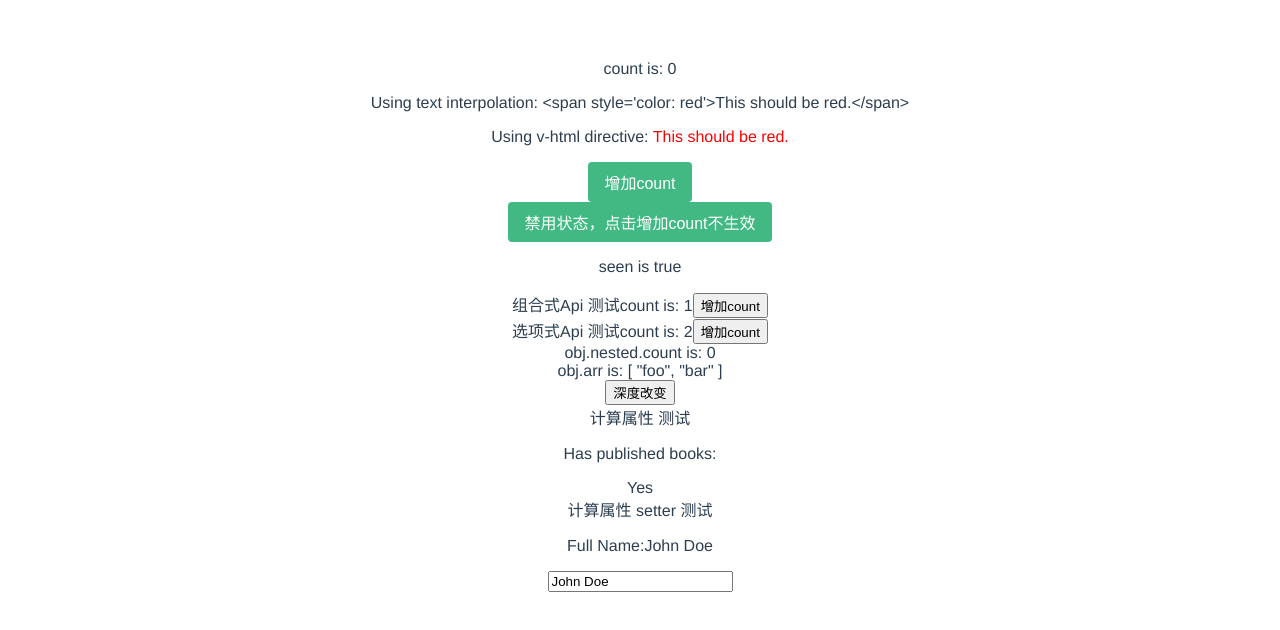
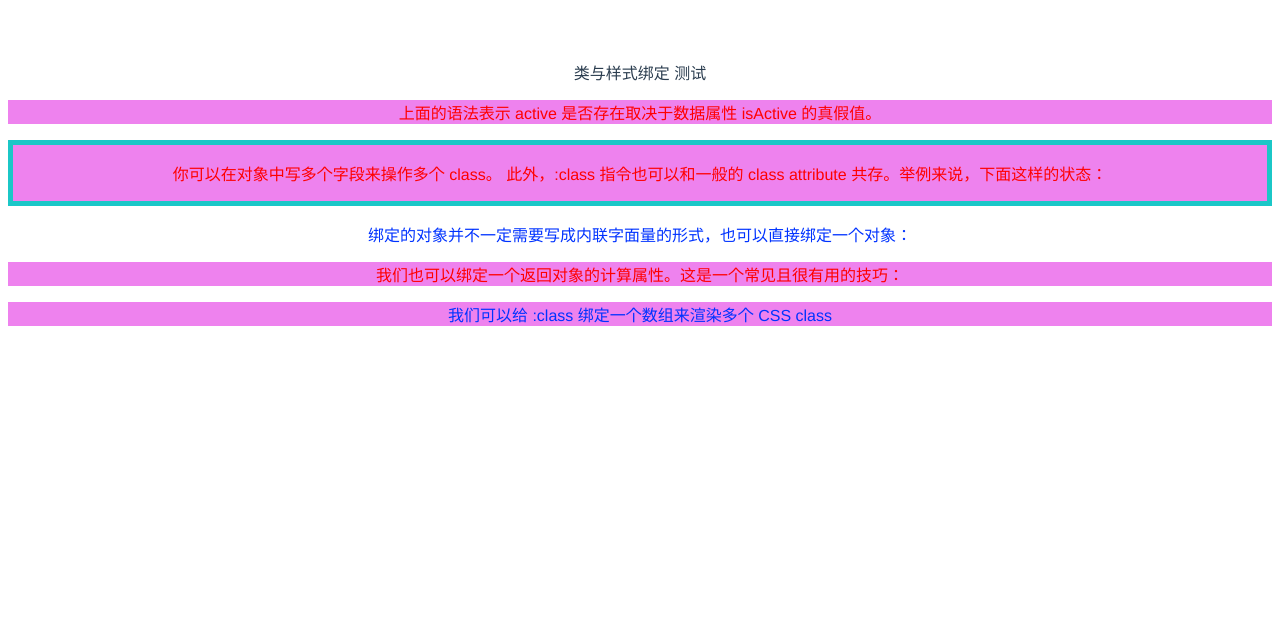
Before and after one commit to humanheima/vue-hello-world, a Vue app: page / in a window 1280 px wide. Shown: the top 630 px of the page. Built offline with nearby package versions, Linux system fonts and the light colour scheme.

Commit message:
基础:类与样式绑定

```diff
--- a/src/App.vue
+++ b/src/App.vue
@@ -1,31 +1,36 @@
+<!-- eslint-disable vue/no-unused-components -->
 
 <template>
-  <AppCounter></AppCounter>
+  <!-- <AppCounter></AppCounter> -->
 
   <div>
-    <TestCompositionApi></TestCompositionApi>
+    <!-- <TestCompositionApi></TestCompositionApi>
     <TestOptionApi></TestOptionApi>
-    <ComputeAttribute></ComputeAttribute>
+    <ComputeAttribute></ComputeAttribute> -->
+  </div>
+  <div>
+    <ClassStyleBind></ClassStyleBind>
   </div>
 </template>
 
 <script>
-import HelloWorld from './components/HelloWorld.vue'
+//import HelloWorld from './components/HelloWorld.vue'
 // eslint-disable-next-line
 import AppCounter from './components/AppCounter.vue'
 
 import TestCompositionApi from './components/TestCompositionApi.vue';
 import TestOptionApi from './components/TestOptionApi.vue';
 import ComputeAttribute from './components/ComputeAttribute.vue';
+import ClassStyleBind from './components/ClassStyleBind.vue';
 
 export default {
   name: 'App',
   components: {
-    HelloWorld,
     AppCounter,
     TestCompositionApi,
     TestOptionApi,
     ComputeAttribute,
+    ClassStyleBind,
   }
 }
 </script>
--- /dev/null
+++ b/src/components/ClassStyleBind.vue
@@ -0,0 +1,85 @@
+<script>
+
+export default {
+
+    data() {
+        return {
+            isActive: true,
+            hasError: false,
+            error: null,
+            classObject: {
+                active: false,
+                'text-danger': true
+            },
+            activeClass: 'active',
+            errorClass: 'text-danger'
+        }
+    },
+    computed: {
+        computedClassObject() {
+            return {
+                active: this.isActive && !this.error,
+                'text-danger': this.error && this.error.type === 'fatal'
+            }
+        }
+    },
+
+}
+
+</script>
+
+<template>
+    <div>
+        <span>类与样式绑定 测试</span>
+
+        <div v-bind:class="{ active: isActive }">
+            <p>上面的语法表示 active 是否存在取决于数据属性 isActive 的真假值。</p>
+        </div>
+
+        <div class="static" :class="{ active: isActive, 'text-danger': hasError }">
+
+            <p>你可以在对象中写多个字段来操作多个 class。
+                此外，:class 指令也可以和一般的 class attribute 共存。举例来说，下面这样的状态：</p>
+        </div>
+
+        <div>
+            <div v-bind:class="classObject">
+                <p>绑定的对象并不一定需要写成内联字面量的形式，也可以直接绑定一个对象：</p>
+
+            </div>
+        </div>
+
+
+            <div v-bind:class="computedClassObject">
+                <p>我们也可以绑定一个返回对象的计算属性。这是一个常见且很有用的技巧：</p>
+            </div>
+
+            <div>
+                <div :class="[activeClass, errorClass]">
+                    <p>我们可以给 :class 绑定一个数组来渲染多个 CSS class</p>
+                </div>
+            </div>
+
+    </div>
+</template>
+
+<style scoped>
+.static {
+    border: 5px solid rgb(27, 199, 199);
+    stroke: rgb(27, 199, 199);
+    stroke-width: 5;
+}
+
+.active {
+    color: red;
+    background-color: violet;
+}
+
+.error {
+    color: red;
+}
+
+.text-danger {
+    color: rgb(0, 51, 255);
+}
+</style>
```
